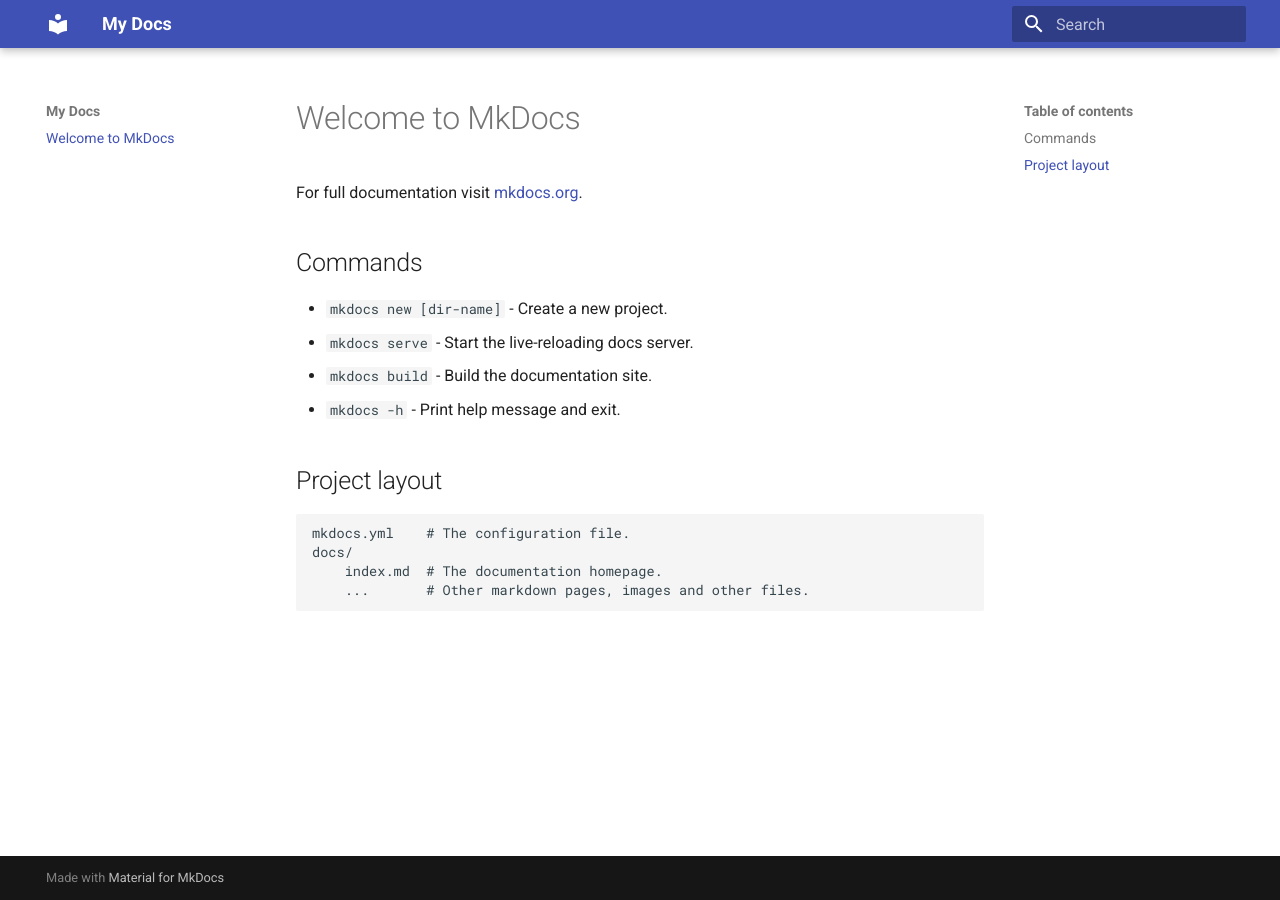
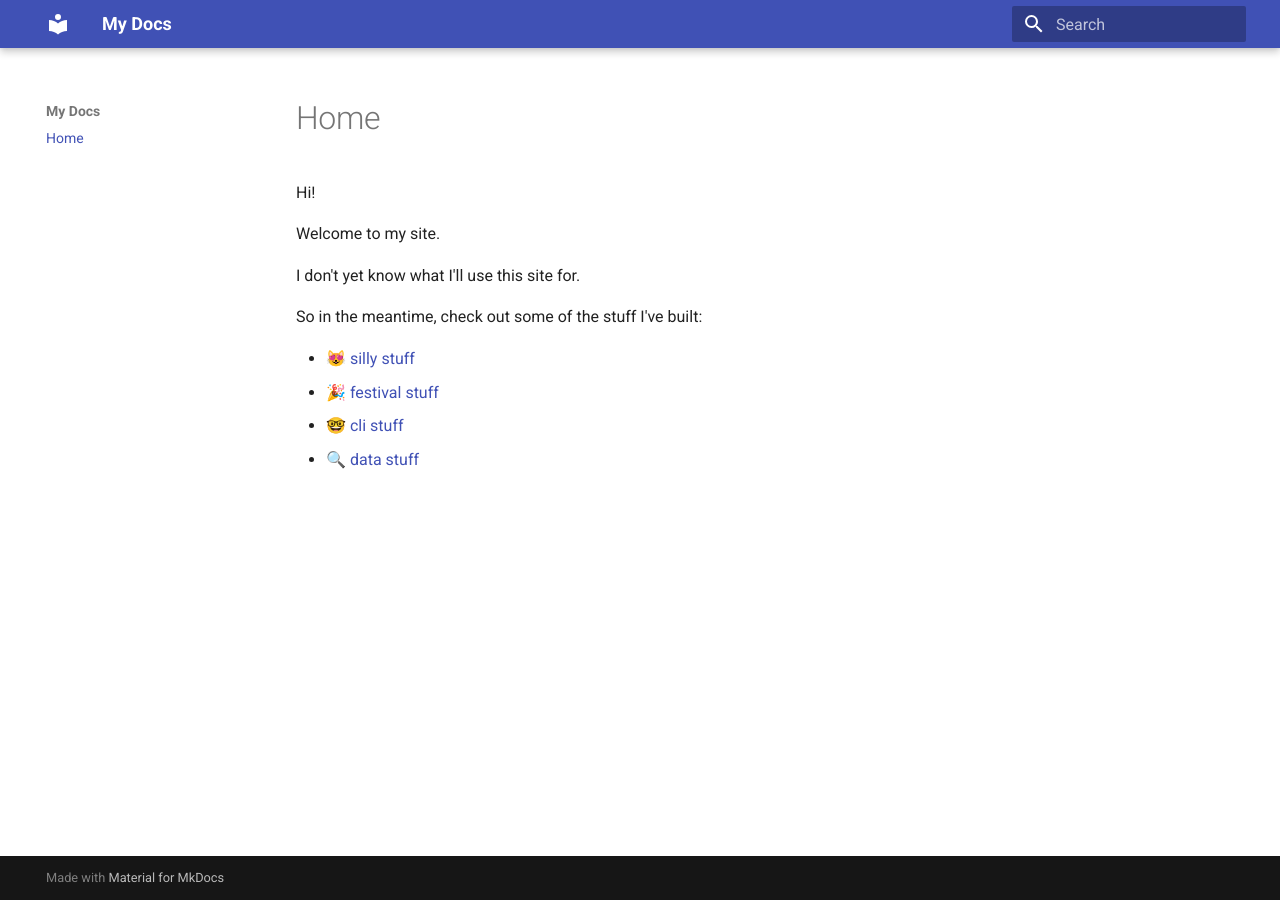
Before and after one commit to djmikeale/hi, an MkDocs documentation site: the page built from docs/index.md, in a window 1280 px wide. Built offline with MkDocs 1.6.1 and Material for MkDocs 9.7.7, drawn with Linux system fonts in a browser that asks for light colours.

Commit message:
update content

```diff
--- a/docs/index.md
+++ b/docs/index.md
@@ -1,17 +1,12 @@
-# Welcome to MkDocs
+Hi!
 
-For full documentation visit [mkdocs.org](https://www.mkdocs.org).
+Welcome to my site.
 
-## Commands
+I don't yet know what I'll use this site for.
 
-* `mkdocs new [dir-name]` - Create a new project.
-* `mkdocs serve` - Start the live-reloading docs server.
-* `mkdocs build` - Build the documentation site.
-* `mkdocs -h` - Print help message and exit.
+So in the meantime, check out some of the stuff I've built:
 
-## Project layout
-
-    mkdocs.yml    # The configuration file.
-    docs/
-        index.md  # The documentation homepage.
-        ...       # Other markdown pages, images and other files.
+- [😻 silly stuff](https://github.com/djmikeale/meow)
+- [🎉 festival stuff](https://github.com/djmikeale/stagediver)
+- [🤓 cli stuff](https://github.com/djmikeale/ChkUrslfB4UGrepUrself)
+- [🔍 data stuff](https://github.com/djmikeale/dbt_helper_tools)
```
Also changed, not shown: README.md (+19 -1 lines).
